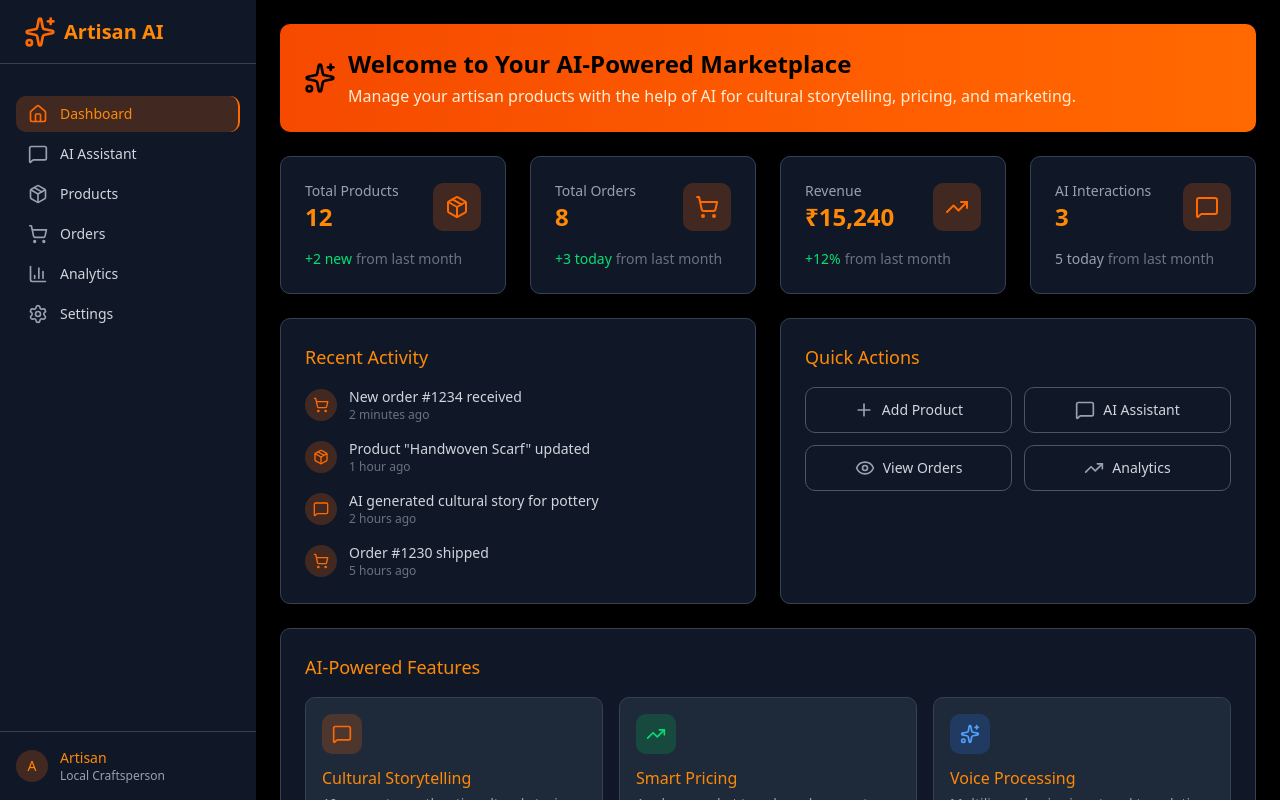
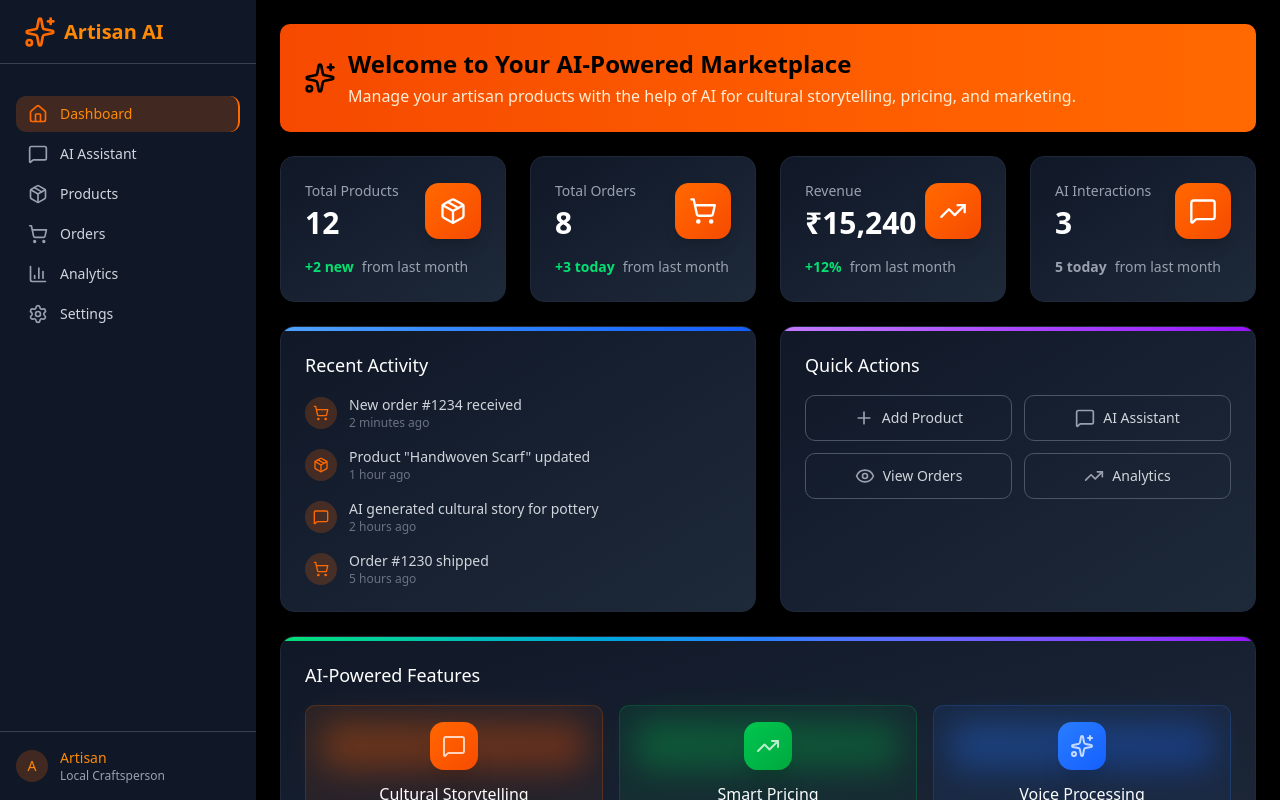
Before and after one commit to Ashis-Mishra07/genAi, a Next.js app: page /dashboard in a window 1280 px wide. Built offline with nearby package versions, Linux system fonts and the light colour scheme.

Commit message:
order  page added

```diff
--- a/app/(dashboard)/dashboard/page.tsx
+++ b/app/(dashboard)/dashboard/page.tsx
@@ -27,19 +27,22 @@ function StatsCard({ title, value, icon: Icon, change, changeType }: {
   }[changeType];
 
   return (
-    <div className="bg-gray-900 rounded-lg shadow-sm border border-gray-700 p-6">
-      <div className="flex items-center justify-between">
-        <div>
-          <p className="text-sm font-medium text-gray-400">{title}</p>
-          <p className="text-2xl font-bold text-orange-400">{value}</p>
+    <div className="bg-gradient-to-br from-gray-900 to-gray-800 border border-gray-800 rounded-xl p-6 hover:border-orange-500/50 transition-all duration-300 shadow-xl backdrop-blur-sm relative overflow-hidden group">
+      <div className="absolute inset-0 bg-gradient-to-br from-orange-500/5 to-transparent opacity-0 group-hover:opacity-100 transition-opacity duration-300"></div>
+      <div className="relative z-10">
+        <div className="flex items-center justify-between">
+          <div>
+            <p className="text-sm font-medium text-gray-400 mb-1">{title}</p>
+            <p className="text-3xl font-bold text-white">{value}</p>
+          </div>
+          <div className="h-14 w-14 bg-gradient-to-br from-orange-500 to-orange-600 rounded-xl flex items-center justify-center shadow-lg">
+            <Icon className="h-7 w-7 text-white" />
+          </div>
         </div>
-        <div className="h-12 w-12 bg-orange-500/20 rounded-lg flex items-center justify-center">
-          <Icon className="h-6 w-6 text-orange-500" />
+        <div className="mt-4 flex items-center">
+          <span className={`text-sm font-semibold ${changeColor}`}>{change}</span>
+          <span className="text-sm text-gray-400 ml-2">from last month</span>
         </div>
-      </div>
-      <div className="mt-4 flex items-center">
-        <span className={`text-sm font-medium ${changeColor}`}>{change}</span>
-        <span className="text-sm text-gray-500 ml-1">from last month</span>
       </div>
     </div>
   );
@@ -55,8 +58,9 @@ function RecentActivity() {
   ];
 
   return (
-    <div className="bg-gray-900 rounded-lg shadow-sm border border-gray-700 p-6">
-      <h3 className="text-lg font-medium text-orange-400 mb-4">Recent Activity</h3>
+    <div className="bg-gradient-to-br from-gray-900 to-gray-800 border border-gray-800 rounded-xl p-6 hover:border-orange-500/50 transition-all duration-300 shadow-xl backdrop-blur-sm relative overflow-hidden">
+      <div className="absolute top-0 left-0 w-full h-1 bg-gradient-to-r from-blue-400 via-blue-500 to-blue-600"></div>
+      <h3 className="text-lg font-medium text-white mb-4">Recent Activity</h3>
       <div className="space-y-4">
         {activities.map((activity) => (
           <div key={activity.id} className="flex items-center space-x-3">
@@ -79,8 +83,9 @@ function RecentActivity() {
 // Quick actions component
 function QuickActions() {
   return (
-    <div className="bg-gray-900 rounded-lg shadow-sm border border-gray-700 p-6">
-      <h3 className="text-lg font-medium text-orange-400 mb-4">Quick Actions</h3>
+    <div className="bg-gradient-to-br from-gray-900 to-gray-800 border border-gray-800 rounded-xl p-6 hover:border-orange-500/50 transition-all duration-300 shadow-xl backdrop-blur-sm relative overflow-hidden">
+      <div className="absolute top-0 left-0 w-full h-1 bg-gradient-to-r from-purple-400 via-purple-500 to-purple-600"></div>
+      <h3 className="text-lg font-medium text-white mb-4">Quick Actions</h3>
       <div className="grid grid-cols-2 gap-3">
         <button className="flex items-center justify-center p-3 border border-gray-600 rounded-lg hover:bg-gray-800 hover:border-orange-500 transition-colors">
           <Plus className="h-5 w-5 text-gray-400 mr-2" />
@@ -177,33 +182,43 @@ export default function DashboardPage() {
       </div>
 
       {/* AI Features Showcase */}
-      <div className="bg-gray-900 rounded-lg shadow-sm border border-gray-700 p-6">
-        <h3 className="text-lg font-medium text-orange-400 mb-4">AI-Powered Features</h3>
+      <div className="bg-gradient-to-br from-gray-900 to-gray-800 border border-gray-800 rounded-xl p-6 hover:border-orange-500/50 transition-all duration-300 shadow-xl backdrop-blur-sm relative overflow-hidden">
+        <div className="absolute top-0 left-0 w-full h-1 bg-gradient-to-r from-green-400 via-blue-500 to-purple-600"></div>
+        <h3 className="text-lg font-medium text-white mb-4">AI-Powered Features</h3>
         <div className="grid grid-cols-1 md:grid-cols-3 gap-4">
-          <div className="p-4 border border-gray-700 rounded-lg bg-gray-800">
-            <div className="h-10 w-10 bg-orange-500/20 rounded-lg flex items-center justify-center mb-3">
-              <MessageSquare className="h-5 w-5 text-orange-500" />
+          <div className="text-center p-4 bg-gradient-to-br from-orange-500/10 to-orange-600/5 rounded-lg hover:from-orange-500/20 hover:to-orange-600/10 transition-all duration-300 border border-orange-500/20 group">
+            <div className="relative mb-3">
+              <div className="h-12 w-12 bg-gradient-to-br from-orange-500 to-orange-600 rounded-xl flex items-center justify-center mx-auto shadow-xl">
+                <MessageSquare className="h-6 w-6 text-white" />
+              </div>
+              <div className="absolute inset-0 bg-gradient-to-br from-orange-500 to-orange-600 rounded-xl blur-lg opacity-30 group-hover:opacity-50 transition-opacity duration-300"></div>
             </div>
-            <h4 className="font-medium text-orange-400">Cultural Storytelling</h4>
-            <p className="text-sm text-gray-400 mt-1">
+            <h4 className="font-medium text-white mb-2">Cultural Storytelling</h4>
+            <p className="text-sm text-gray-400">
               AI generates authentic cultural stories for your products
             </p>
           </div>
-          <div className="p-4 border border-gray-700 rounded-lg bg-gray-800">
-            <div className="h-10 w-10 bg-green-500/20 rounded-lg flex items-center justify-center mb-3">
-              <TrendingUp className="h-5 w-5 text-green-400" />
+          <div className="text-center p-4 bg-gradient-to-br from-green-500/10 to-green-600/5 rounded-lg hover:from-green-500/20 hover:to-green-600/10 transition-all duration-300 border border-green-500/20 group">
+            <div className="relative mb-3">
+              <div className="h-12 w-12 bg-gradient-to-br from-green-500 to-green-600 rounded-xl flex items-center justify-center mx-auto shadow-xl">
+                <TrendingUp className="h-6 w-6 text-white" />
+              </div>
+              <div className="absolute inset-0 bg-gradient-to-br from-green-500 to-green-600 rounded-xl blur-lg opacity-30 group-hover:opacity-50 transition-opacity duration-300"></div>
             </div>
-            <h4 className="font-medium text-orange-400">Smart Pricing</h4>
-            <p className="text-sm text-gray-400 mt-1">
+            <h4 className="font-medium text-white mb-2">Smart Pricing</h4>
+            <p className="text-sm text-gray-400">
               Analyze market trends and suggest optimal pricing
             </p>
           </div>
-          <div className="p-4 border border-gray-700 rounded-lg bg-gray-800">
-            <div className="h-10 w-10 bg-blue-500/20 rounded-lg flex items-center justify-center mb-3">
-              <Sparkles className="h-5 w-5 text-blue-400" />
+          <div className="text-center p-4 bg-gradient-to-br from-blue-500/10 to-blue-600/5 rounded-lg hover:from-blue-500/20 hover:to-blue-600/10 transition-all duration-300 border border-blue-500/20 group">
+            <div className="relative mb-3">
+              <div className="h-12 w-12 bg-gradient-to-br from-blue-500 to-blue-600 rounded-xl flex items-center justify-center mx-auto shadow-xl">
+                <Sparkles className="h-6 w-6 text-white" />
+              </div>
+              <div className="absolute inset-0 bg-gradient-to-br from-blue-500 to-blue-600 rounded-xl blur-lg opacity-30 group-hover:opacity-50 transition-opacity duration-300"></div>
             </div>
-            <h4 className="font-medium text-orange-400">Voice Processing</h4>
-            <p className="text-sm text-gray-400 mt-1">
+            <h4 className="font-medium text-white mb-2">Voice Processing</h4>
+            <p className="text-sm text-gray-400">
               Multilingual voice input and translation support
             </p>
           </div>
```
